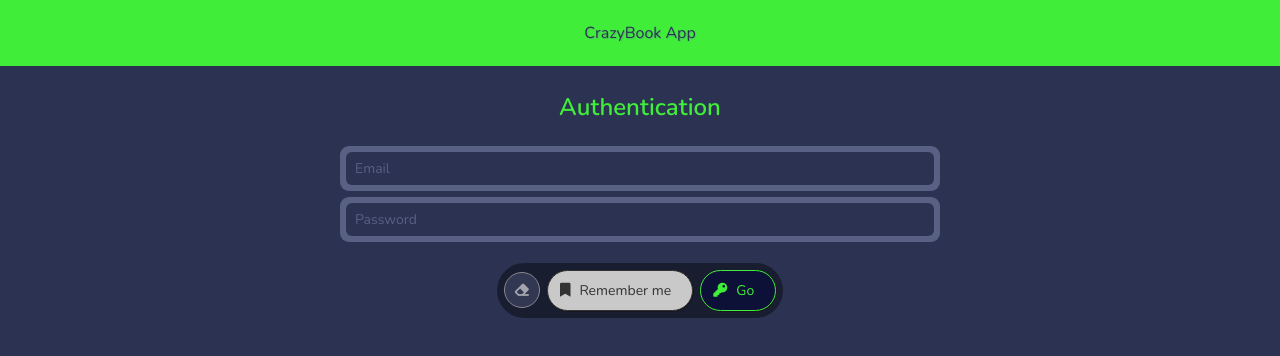
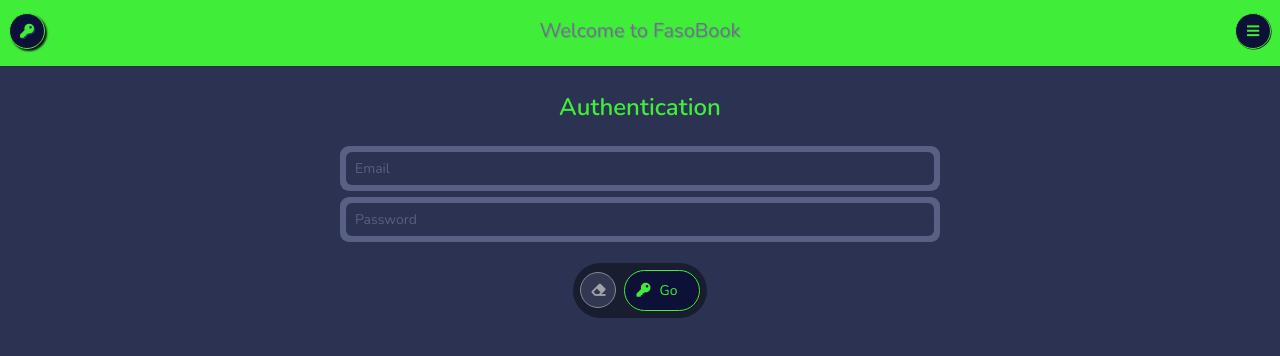
Before and after one commit to migueldiganchi/simple-book, a React (Create React App) app: page /auth in a window 1280 px wide. Shown: the top 356 px of the page. Built offline with nearby package versions, Linux system fonts and the light colour scheme.

Commit message:
Initial auth screen marked-up

```diff
--- a/src/App.js
+++ b/src/App.js
@@ -1,7 +1,7 @@
 import React from "react";
 import { Route } from "react-router-dom";
 
-import Auth from './components/Auth/Auth';
+import Auth from "./components/Auth/Auth";
 
 import Loading from "./components/Loading";
 import Header from "./components/Header";
@@ -70,15 +70,13 @@
   };
 
   auth = props => {
-    return (
-      <Auth />
-    );
+    return <Auth />;
   };
 
   render() {
     return (
       <div className="App">
-        <header className="App-header">CrazyBook App</header>
+        <Header title="Welcome to FasoBook" {...this.props} />
         <Board>
           <BoardPanel>
             <Route path="/" exact render={this.wall} />
--- a/src/assets/makeup/App.scss
+++ b/src/assets/makeup/App.scss
@@ -14,6 +14,16 @@
   background: #2b3252; /* fallback for old browsers */
   text-align: center;
   padding-bottom: 30px;
+
+  .App-title {
+    a {
+      color: #2b3252;
+      text-decoration: none;
+      &:hover {
+        color: #384169;
+      }
+    }
+  }
 
   .App-loading {
     display: inline-block;
@@ -181,9 +191,16 @@
   .App-header {
     background-color: #40ee3a;
     color: #2b3252;
-    padding: 21px;
+    padding: 9px;
     margin-bottom: 27px;
     text-shadow: 1px 1px 1px #5e7c9771;
+    .App-title-text {
+      display: inline-block;
+      margin-top: 6px !important;
+    }
+    .do {
+      margin: 0 0 8.1px !important;
+    }
   }
 
   .App-searcher {
@@ -617,6 +634,10 @@
     width: 36px;
     line-height: 36px;
     padding: 0;
+    &.do-circular-lg {
+      height: 42px;
+      width: 42px;
+    }
   }
 
   &:not(.do-circular) .fas {
--- a/src/components/Auth/Auth.js
+++ b/src/components/Auth/Auth.js
@@ -7,8 +7,7 @@
     email: "",
     password: "",
     emailClassName: "field",
-    passwordClassName: "field",
-    isRememberButtonActive: false
+    passwordClassName: "field"
   };
 
   isValid = () => {
@@ -53,24 +52,15 @@
     this.emailInput.focus();
   };
 
-  toggleRememberState = () => {
-    this.setState({
-      isRememberButtonActive: !this.state.isRememberButtonActive
-    });
-  };
-
   render() {
     let formTitle = (
       <h4 className="mb-4">
         <b>Authentication</b>
       </h4>
     );
-    let rememberButtonClassName = this.state.isRememberButtonActive
-      ? "do do-primary"
-      : "do do-secondary";
 
     return (
-      <div class="auth">
+      <div className="auth">
         {formTitle}
         <form
           action="/auth"
@@ -111,14 +101,6 @@
               >
                 <i className="fas fa-eraser" />
               </button>
-              <button
-                type="button"
-                onClick={this.toggleRememberState}
-                className={rememberButtonClassName}
-              >
-                <i className="fas fa-bookmark" />
-                Remember me
-              </button>
               <button type="submit" className="do do-primary">
                 <i className="fas fa-key" />
                 Go
--- a/src/components/Header.js
+++ b/src/components/Header.js
@@ -1,14 +1,41 @@
-import React from 'react';
+import React from "react";
+import { withRouter, NavLink, matchPath } from "react-router-dom";
 
-function Header (props) {
+function Header(props) {
+  const isAuthActive = !!matchPath(props.location.pathname, "/auth");
+  const isHomeActive = !!matchPath(props.location.pathname, {
+    path: "/",
+    exact: true
+  });
+
+  console.log("props.location.pathname", props.location.pathname);
+  console.log("isHomeActive", isHomeActive);
+
   return (
     <header className="App-header">
-      <h1 className="App-title">{props.title}</h1>
-      <div>
-        {props.children}
+      <div className="App-title m-0 pt-1 clearfix">
+        <NavLink
+          to="/auth"
+          activeClassName="active"
+          className={
+            "do do-primary do-circular float-left " +
+            (isAuthActive ? "active" : "")
+          }
+        >
+          <i className="fas fa-key" />
+        </NavLink>
+        <h5 className="App-title-text mt-1">
+          <NavLink to="/" activeClassName={isHomeActive ? "" : "text-muted"}>
+            <span>{props.title}</span>
+          </NavLink>
+        </h5>
+        <button type="submit" className="do do-primary do-circular float-right">
+          <i className="fas fa-bars" />
+        </button>
       </div>
+      <div>{props.children}</div>
     </header>
   );
-};
+}
 
-export default Header;
+export default withRouter(Header);
--- a/src/components/Publications/PublicationForm.js
+++ b/src/components/Publications/PublicationForm.js
@@ -4,19 +4,14 @@
 class PublicationForm extends Component {
   state = {
     title: "",
-    body: "",
-    date_time: ""
+    body: ""
   };
 
   componentDidMount() {
     this.setState({
       id: this.props.publication.id,
-      title: this.props.publication.title,
       body: this.props.publication.body,
-      date_time: "2012-12-12 00:00:00",
-      titleClassName: "field",
-      bodyClassName: "field",
-      dateTimeClassName: "field"
+      bodyClassName: "field"
     });
   }
 
@@ -24,7 +19,6 @@
     e.preventDefault();
     let publication = {
       id: this.props.publication.id,
-      title: this.state.title,
       body: this.state.body
     };
     if (!this.validate(publication)) {
@@ -76,25 +70,11 @@
   validate = publication => {
     let error = false;
 
-    if (publication.title === "") {
-      error = true;
-      this.setState({ titleClassName: "field error" });
-    } else {
-      this.setState({ titleClassName: "field" });
-    }
-
     if (publication.body === "") {
       error = true;
       this.setState({ bodyClassName: "field error" });
     } else {
       this.setState({ bodyClassName: "field" });
-    }
-
-    if (publication.date_time === "") {
-      error = true;
-      this.setState({ dateTimeClassName: "field error" });
-    } else {
-      this.setState({ dateTimeClassName: "field" });
     }
 
     if (error) {
@@ -104,16 +84,9 @@
     return !error;
   };
 
-  typingTitle = e => {
-    this.setState({ title: e.target.value });
-  };
 
   typingBody = e => {
     this.setState({ body: e.target.value });
-  };
-
-  typingDateTime = e => {
-    this.setState({ date_time: e.target.value });
   };
 
   render() {
@@ -133,30 +106,14 @@
           onSubmit={this.onSubmitPublication}
         >
           <div className="form-body">
-            <div className={this.state.titleClassName}>
-              <input
-                type="text"
-                autoFocus
-                onChange={this.typingTitle}
-                placeholder="Title"
-                value={this.state.title}
-              />
-            </div>
             <div className={this.state.bodyClassName}>
               <textarea
                 type="text"
                 rows="3"
+                autoFocus
                 onChange={this.typingBody}
                 placeholder="Publication body"
                 value={this.state.body}
-              />
-            </div>
-            <div className={this.state.dateTimeClassName}>
-              <input
-                type="text"
-                onChange={this.typingDateTime}
-                placeholder="Date and time of publication"
-                value={this.state.date_time}
               />
             </div>
           </div>
--- a/src/components/Publications/PublicationManager.js
+++ b/src/components/Publications/PublicationManager.js
@@ -15,7 +15,7 @@
   };
 
   componentDidMount (term) {
-    this.getPublications();
+    // this.getPublications();
   };
 
   goFirstPage = (e) => {
```
